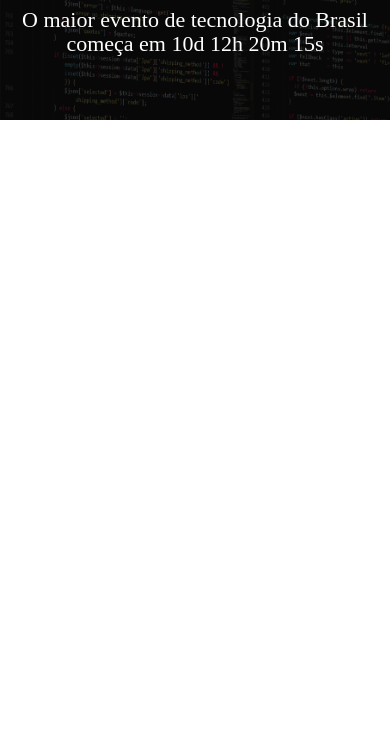
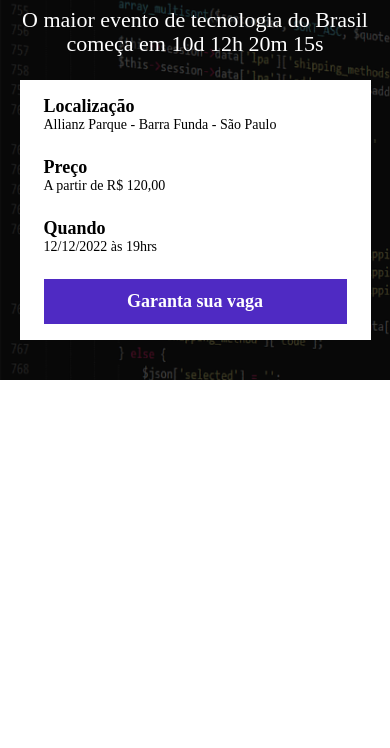
Before and after one commit to Nycolas-Klentfelt/ebac_tech_talks, a website built with Parcel: page src/index.html in a window 390 px wide. Shown: the part 96-844 px from the top of the page. Built offline with nearby package versions, Linux system fonts and the light colour scheme.

Commit message:
Criando components do Hero

```diff
--- a/src/index.html
+++ b/src/index.html
@@ -18,6 +18,26 @@
             <p class="hero__text">
                 O maior evento de tecnologia do Brasil começa em 10d 12h 20m 15s
             </p>
+            <div class="infos-bar">
+                <ul class="infos-bar__infos">
+                    <li class="infos-bar__infos__item">
+                        <b>Localização</b>
+                        Allianz Parque - Barra Funda - São Paulo
+                    </li>
+                    <li class="infos-bar__infos__item">
+                        <b>Preço</b>
+                        A partir de R$ 120,00
+                    </li>
+                    <li class="infos-bar__infos__item">
+                        <b>Quando</b>
+                        12/12/2022 às 19hrs
+                    </li>
+                </ul>
+                <a class="button button--primary" href="#">
+                    Garanta sua vaga
+                </a>
+
+            </div>
         </div>
     </header>
     <script src="scripts/main.js"></script>
--- /dev/null
+++ b/src/styles/components/_buttons.scss
@@ -0,0 +1,26 @@
+.button{
+    padding: 12px;
+    font-size: 18px;
+    font-weight: bold;
+    text-decoration: none;
+    text-align: center;
+    white-space: nowrap;
+
+    &--primary{
+        color: #fff;
+        background-color: #4f2ac3;
+    }
+
+    @media (max-width:640px){
+        display: flex;
+        width: 100%;
+        align-items: center;
+        justify-content: center;
+    }
+
+    @media (max-width:1024px){
+        display: flex;
+        align-items: center;
+    }
+
+}
--- /dev/null
+++ b/src/styles/components/_infos-bar.scss
@@ -0,0 +1,40 @@
+.infos-bar{
+    padding: 16px 24px;
+    background-color: #fff;
+    display: flex;
+    justify-content: space-between;
+
+    &__infos{
+        display: flex;
+        gap: 40px;
+
+        &__item{
+            font-size: 14px;
+            color: #000;
+
+            b{
+                color: #000;
+                font-size: 18px;
+                display: block;
+            }
+        }
+    }
+
+    @media (max-width:640px){
+        display: block;
+
+        &__infos{
+            display: block;
+
+            &__item{
+                margin-bottom: 24px;
+            }
+        }
+    }
+
+    @media (max-width:1024px){
+        &__infos{
+            gap: 16px;
+        }
+    }
+}
--- a/src/styles/main.scss
+++ b/src/styles/main.scss
@@ -1,9 +1,13 @@
 @use '_hero';
+@use './components/_infos-bar';
+@use './components/_buttons';
 
 *{
     margin: 0;
     padding: 0;
     box-sizing: border-box;
+    color: #fff;
+    list-style: none;
 }
 
 .container{
```
